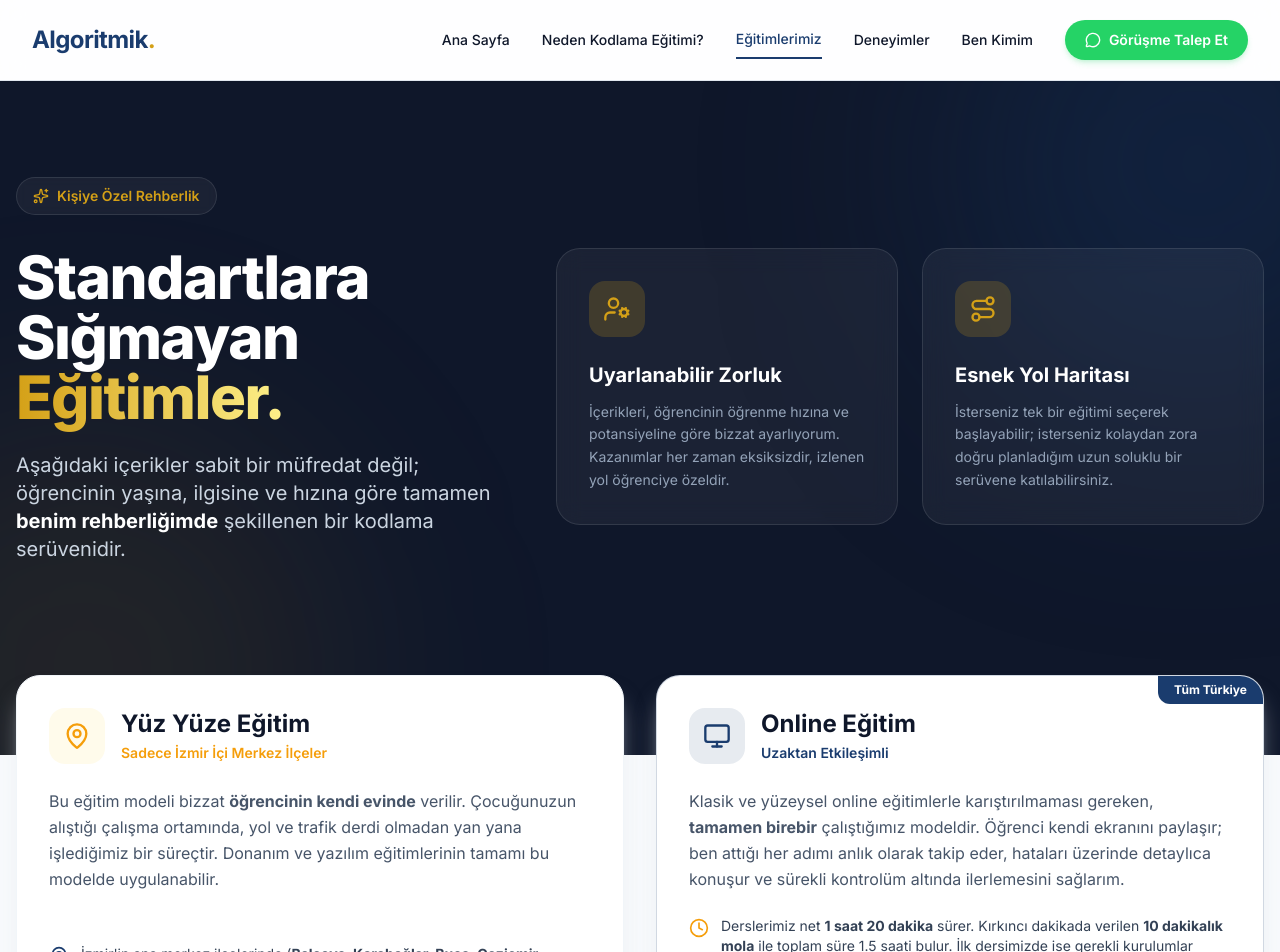
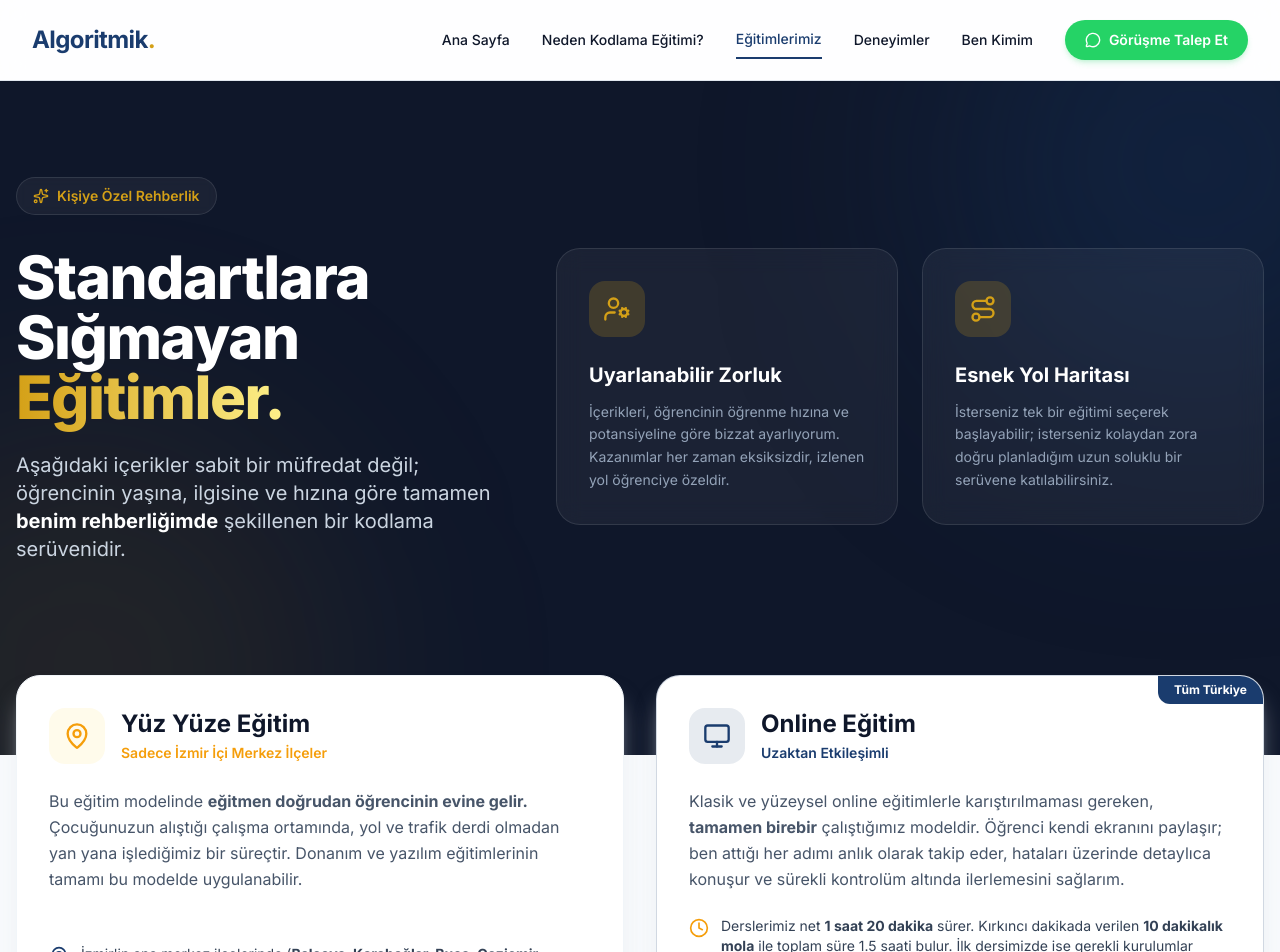
Before and after one commit to berkayeseen/algoritmik-web, a Next.js app: page /egitimlerimiz in a window 1280 px wide. Shown: the top 952 px of the page. Built offline with nearby package versions, Linux system fonts and the light colour scheme.

Commit message:
content: clarify instructor comes to student home for face-to-face

```diff
--- a/app/egitimlerimiz/page.jsx
+++ b/app/egitimlerimiz/page.jsx
@@ -99,7 +99,7 @@ export default function EgitimlerListesi() {
               </div>
             </div>
             <p className="text-slate-600 mb-6 leading-relaxed">
-              Bu eğitim modeli bizzat <strong>öğrencinin kendi evinde</strong> verilir. Çocuğunuzun alıştığı çalışma ortamında, yol ve trafik derdi olmadan yan yana işlediğimiz bir süreçtir. Donanım ve yazılım eğitimlerinin tamamı bu modelde uygulanabilir.
+              Bu eğitim modelinde <strong>eğitmen doğrudan öğrencinin evine gelir.</strong> Çocuğunuzun alıştığı çalışma ortamında, yol ve trafik derdi olmadan yan yana işlediğimiz bir süreçtir. Donanım ve yazılım eğitimlerinin tamamı bu modelde uygulanabilir.
             </p>
             <ul className="space-y-4 mt-auto">
               <li className="flex items-start gap-3">
```
